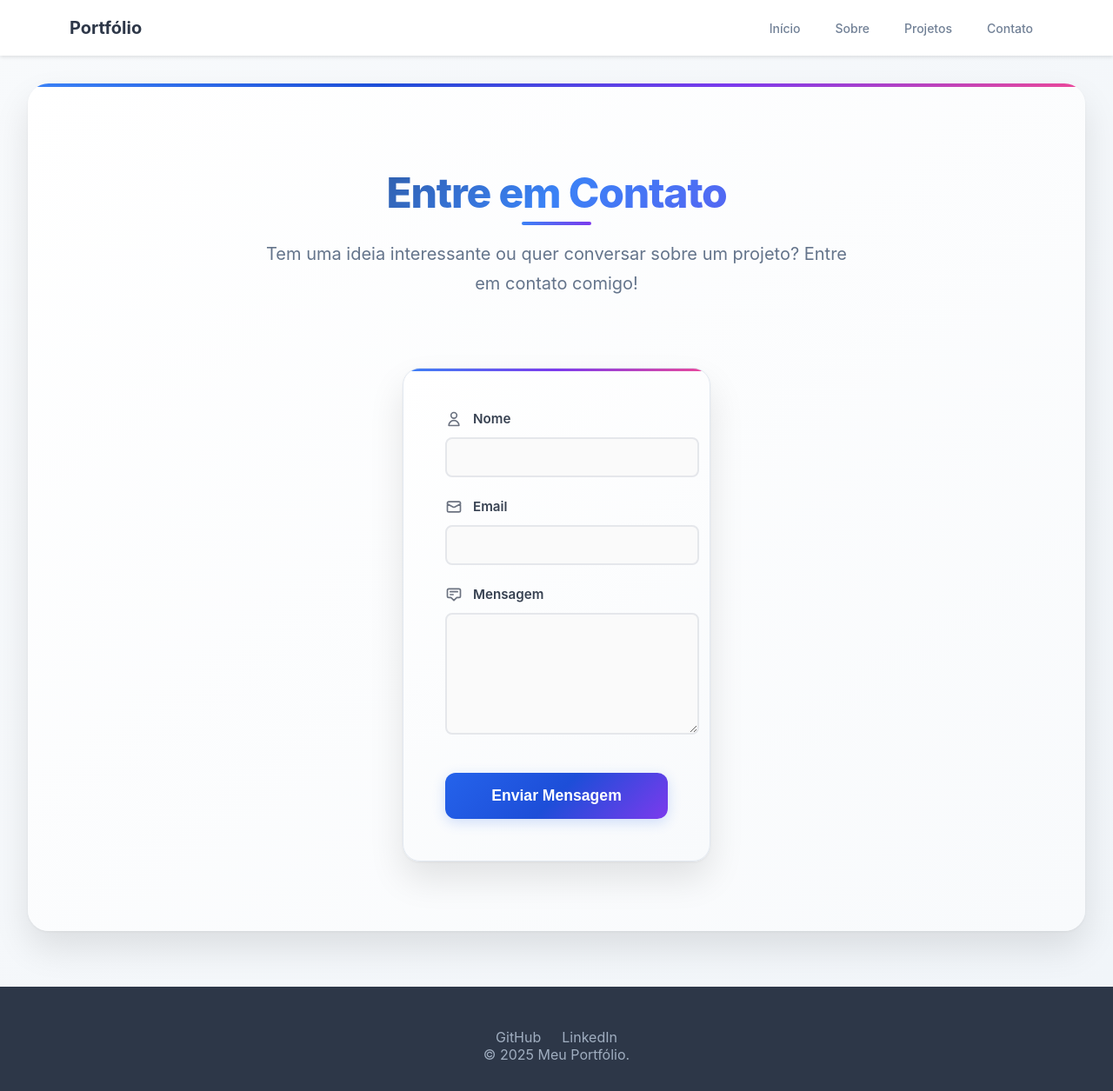
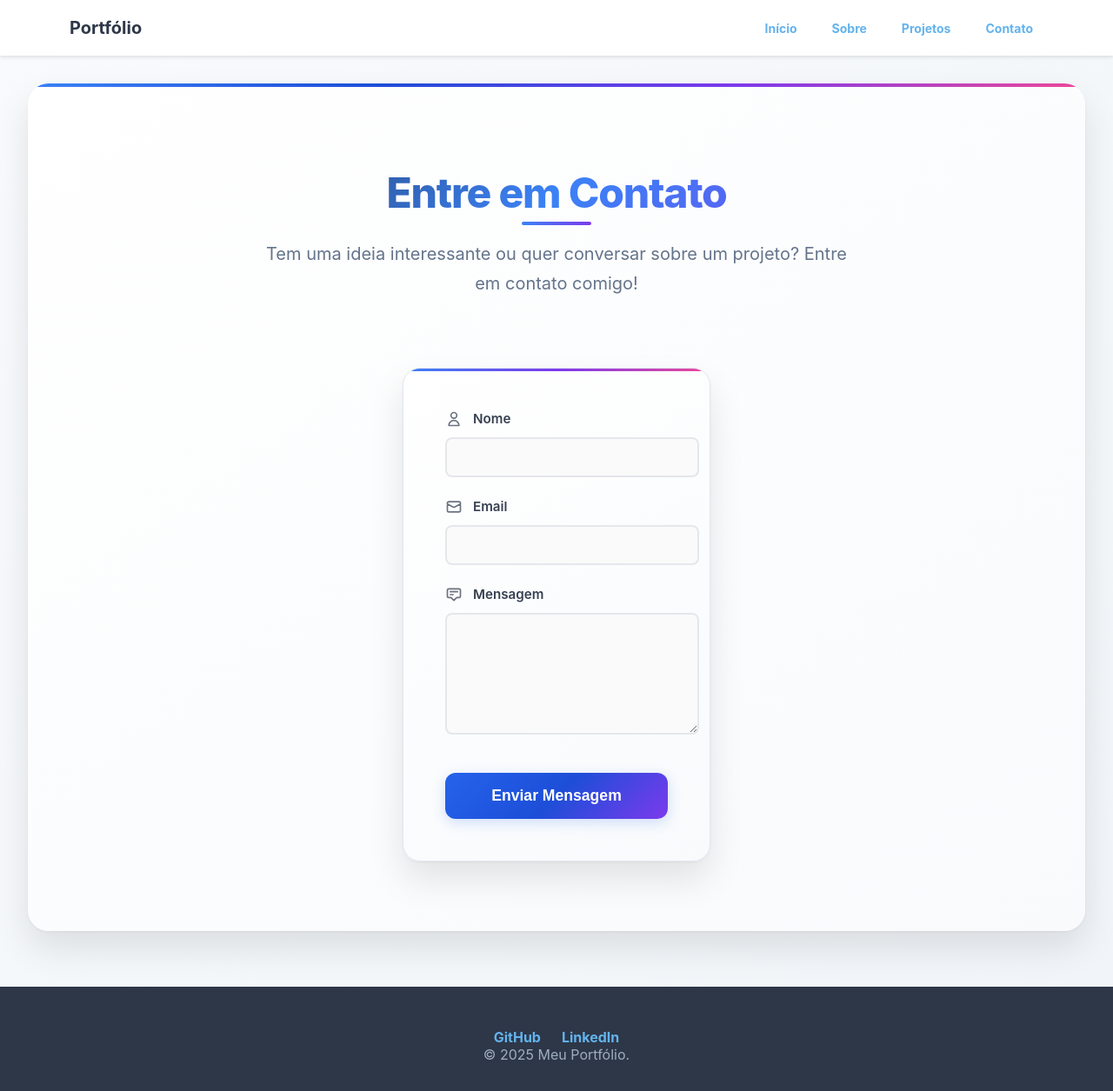
Before and after one commit to Nato0202/portifolio, a React (Vite) app in the folder frontend/: page /contact in a window 1280 px wide. Shown: the whole page at 87% size. Built offline with nearby package versions, Linux system fonts and the light colour scheme.

Commit message:
ajustes de hover

```diff
--- a/frontend/src/components/Footer.css
+++ b/frontend/src/components/Footer.css
@@ -18,11 +18,32 @@
 }
 
 .footer-link {
-  color: #a0aec0; /* gray-400 */
+  color: #63b3ed;
   text-decoration: none;
-  transition: color 0.2s ease;
+  font-weight: bold;
+  transition: all 0.3s ease;
+  position: relative;
+  overflow: hidden;
+}
+
+.footer-link::before {
+  content: '';
+  position: absolute;
+  top: 0;
+  left: -100%;
+  width: 100%;
+  height: 100%;
+  background: linear-gradient(90deg, transparent, rgba(99, 179, 237, 0.3), transparent);
+  transition: left 0.5s;
 }
 
 .footer-link:hover {
-  color: white;
+  color: #3182ce;
+  text-decoration: underline;
+  transform: translateY(-2px);
+  box-shadow: 0 8px 25px rgba(0, 0, 0, 0.15);
 }
+
+.footer-link:hover::before {
+  left: 100%;
+}
--- a/frontend/src/components/Navbar.css
+++ b/frontend/src/components/Navbar.css
@@ -35,16 +35,35 @@
 }
 
 .navbar-link {
-  color: #718096; /* gray-600 */
+  color: #63b3ed;
   text-decoration: none;
   padding: 0.5rem 0.75rem;
   border-radius: 0.375rem;
   font-size: 0.875rem;
-  font-weight: 500;
-  transition: color 0.2s ease;
+  font-weight: bold;
+  transition: all 0.3s ease;
+  position: relative;
+  overflow: hidden;
+}
+
+.navbar-link::before {
+  content: '';
+  position: absolute;
+  top: 0;
+  left: -100%;
+  width: 100%;
+  height: 100%;
+  background: linear-gradient(90deg, transparent, rgba(99, 179, 237, 0.3), transparent);
+  transition: left 0.5s;
 }
 
 .navbar-link:hover {
-  color: #1a202c; /* gray-900 */
-  background-color: #edf2f7; /* gray-100 */
+  color: #3182ce;
+  text-decoration: underline;
+  transform: translateY(-2px);
+  box-shadow: 0 8px 25px rgba(0, 0, 0, 0.15);
 }
+
+.navbar-link:hover::before {
+  left: 100%;
+}
```
